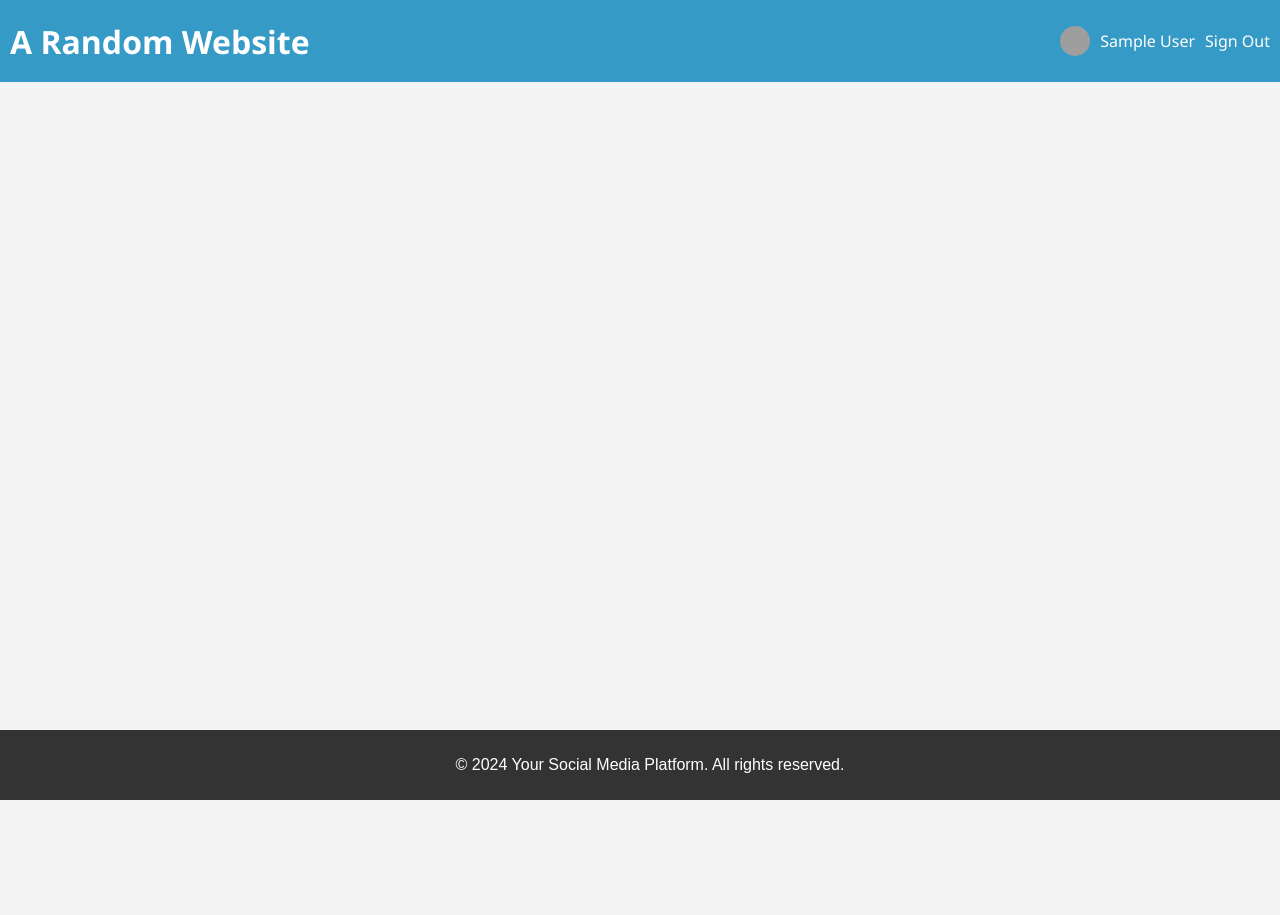
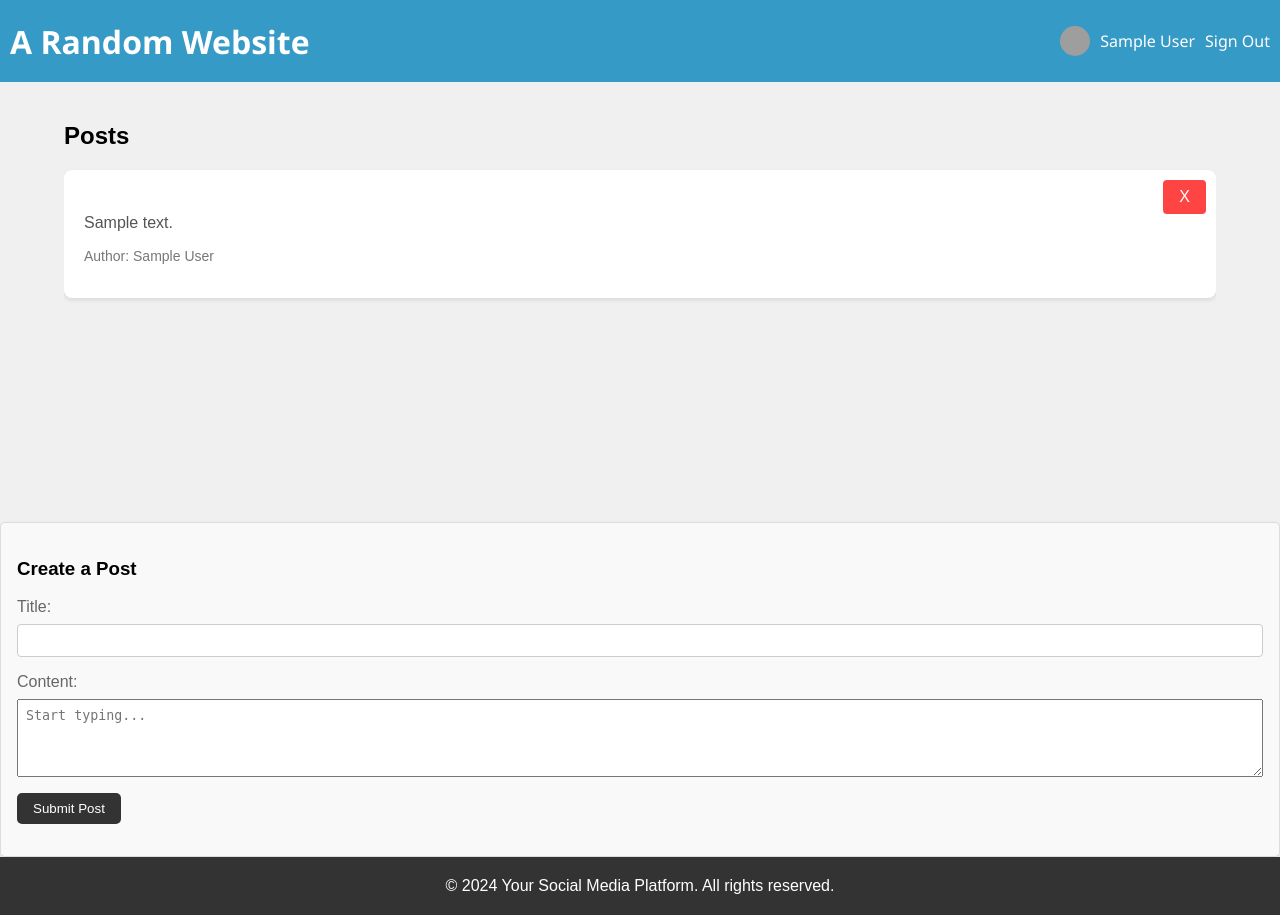
Before and after one commit to sshubham200/SOCIAL-MEDIA-PLATFORM, a Node server app: page / in a window 1280 px wide. Before the commit the page ends 800 px from the top, so only its background shows below. Run offline with Node 20, Linux system fonts and the light colour scheme; the visitor is signed in with stand-in values (Sample User, id 1); tables that the repository leaves empty hold one stand-in row (values such as "Sample post"); some libraries are stand-ins or nearby versions; grey boxes are pictures that could not be loaded.

Commit message:
chnages regarding adding post feature

```diff
--- a/assets/css/footer.css
+++ b/assets/css/footer.css
@@ -1,23 +1,19 @@
-    /* .footer   {
-        width: 100%;
-    background-color:#808080;
-    height: 10%;
-} */
-
-body {
-    font-family: Arial, sans-serif;
-    margin: 0;
-    padding: 0;
-    background-color: #f4f4f4;
+.footer {
+    background-color: #333;
+    color: #fff;
+    padding: 20px;
+    text-align: center;
 }
 
+.footer p {
+    margin: 0;
+}
 
-footer {
-    background-color: #333;
+.footer a {
     color: #fff;
-    padding: 10px;
-    text-align: center;
-    position: fixed;
-    bottom: 0;
-    width: 100%;
+    text-decoration: none;
 }
+
+.footer a:hover {
+    text-decoration: underline;
+}
--- a/assets/css/home.css
+++ b/assets/css/home.css
@@ -1,81 +1,89 @@
-        body {
-            font-family: Arial, sans-serif;
-            margin: 0;
-            padding: 0;
-            background-color: #f4f4f4;
+
+.post-form {
+    background-color: #f9f9f9;
+    border: 1px solid #ddd;
+    padding: 1rem;
+    border-radius: 5px;
+    margin-top: 20px;
+    box-shadow: 0 2px 4px rgba(0, 0, 0, 0.1);
 }
 
-        .container {
+.post-form label {
     display: flex;
-            justify-content: space-around;
-            align-items: center;
-            height: 100vh;
+    margin-bottom: 0.5rem;
 }
 
-        .form-container {
-            background-color: #fff;
-            padding: 20px;
-            border-radius: 8px;
-            box-shadow: 0 0 10px rgba(0, 0, 0, 0.1);
-            width: 300px;
-            text-align: center;
+.post-form input,
+.post-form textarea {
+    width: 100%;
+    padding: 0.5rem;
+    margin-bottom: 1rem;
 }
 
-        h2 {
+.post-form button {
+    background-color: #333;
+    color: #fff;
+    padding: 0.5rem 1rem;
+    border: none;
+    border-radius: 5px;
+    cursor: pointer;
+}
+
+ /* styling for post container */
+
+ .post-container {
+    width: 90%; /* Set a relative width (80% of the parent element's width) */
+    margin: 20px auto;
+    height: 400px;
+    overflow-y: auto;
+}
+
+
+.post {
+    background-color: #fff;
+    border-radius: 8px;
+    position: relative;
+    box-shadow: 0 2px 4px rgba(0, 0, 0, 0.1);
+    padding: 20px;
+    margin-bottom: 20px;
+}
+
+.post-title {
+    font-size: 24px;
+    margin-bottom: 10px;
     color: #333;
 }
 
-        .form-group {
-            margin-bottom: 20px;
+.post-content {
+    font-size: 16px;
+    color: #555;
 }
 
-        label {
-            display: block;
-            margin-bottom: 8px;
-            color: #666;
+.post-author {
+    font-size: 14px;
+    color: #777;
+    margin-top: 10px;
 }
 
-        input {
-            width: 100%;
-            padding: 10px;
-            box-sizing: border-box;
-            border: 1px solid #ccc;
-            border-radius: 4px;
+.no-posts-message {
+    font-size: 18px;
+    color: #777;
+    text-align: center;
+    margin-top: 20px;
 }
-
-        button {
-            background-color: #4caf50;
+.delete-post {
+    position: absolute;
+    top: 10px; /* Adjust this value based on your design */
+    right: 10px; /* Adjust this value based on your design */
+    background-color: #ff4444;
     color: #fff;
-            padding: 10px 15px;
-            border: none;
+    padding: 8px 16px;
+    text-decoration: none; /* Remove default underline for anchor tags */
     border-radius: 4px;
     cursor: pointer;
 }
-
-        button:hover {
-            background-color: #45a049;
 }
 
-        .separator {
-            margin: 20px 0;
-            text-align: center;
-            position: relative;
+.delete-post:hover {
+    background-color: #ff3333;
 }
-
-        .separator::before,
-        .separator::after {
-            content: "";
-            display: inline-block;
-            border-top: 1px solid #ddd;
-            width: 45%;
-            position: absolute;
-            top: 50%;
-        }
-
-        .separator::before {
-            right: 5%;
-        }
-
-        .separator::after {
-            left: 5%;
-        }
--- a/assets/css/layout.css
+++ b/assets/css/layout.css
@@ -1,7 +1,6 @@
 body {
+  font-family: 'Arial', sans-serif;
+  background-color: #f0f0f0;
   margin: 0;
-  height: 100%;
-  text-align: center;
-  background-color: #FFDC00;
-  display: block;
+  padding: 0;
 }
--- /dev/null
+++ b/assets/css/sign_in.css
@@ -0,0 +1,81 @@
+/* body {
+    font-family: Arial, sans-serif;
+    margin: 0;
+    padding: 0;
+    background-color: #f4f4f4;
+} */
+
+.container {
+    display: flex;
+    justify-content: space-around;
+    align-items: center;
+    height: 100vh;
+}
+
+.form-container {
+    background-color: #fff;
+    padding: 20px;
+    border-radius: 8px;
+    box-shadow: 0 0 10px rgba(0, 0, 0, 0.1);
+    width: 300px;
+    text-align: center;
+}
+
+h2 {
+    color: #333;
+}
+
+.form-group {
+    margin-bottom: 20px;
+}
+
+label {
+    display: block;
+    margin-bottom: 8px;
+    color: #666;
+}
+
+input {
+    width: 100%;
+    padding: 10px;
+    box-sizing: border-box;
+    border: 1px solid #ccc;
+    border-radius: 4px;
+}
+
+button {
+    background-color: #4caf50;
+    color: #fff;
+    padding: 10px 15px;
+    border: none;
+    border-radius: 4px;
+    cursor: pointer;
+}
+
+button:hover {
+    background-color: #45a049;
+}
+
+.separator {
+    margin: 20px 0;
+    text-align: center;
+    position: relative;
+}
+
+.separator::before,
+.separator::after {
+    content: "";
+    display: inline-block;
+    border-top: 1px solid #ddd;
+    width: 45%;
+    position: absolute;
+    top: 50%;
+}
+
+.separator::before {
+    right: 5%;
+}
+
+.separator::after {
+    left: 5%;
+}
--- a/controller/home_controller.js
+++ b/controller/home_controller.js
@@ -1,5 +1,24 @@
-module.exports.home = function(req,res){
-    return res.render('home',{
-        title: "Home"
-    });
+const { populate } = require('../models/post');
+const Post = require('../models/post');
+const User = require('../models/user');
+module.exports.home = async function(req,res){
+    try {
+        let posts= await Post.find({})
+        .populate('user')
+        // .populate({
+        //     path:'comments',
+        //     populate:{
+        //     path:'user'
+        //     }
+        // })
+        let users =await User.find({})
+        return res.render('home', {
+            title: "Home",
+            posts:  posts,
+            all_users: users
+        });
+    } catch (error) {
+        console.log(error);
+    }
+
 }
--- a/index.js
+++ b/index.js
@@ -5,6 +5,7 @@ const port = 8000;
 const expressLayout = require('express-ejs-layouts');
 const { urlencoded } = require('express');
 const session = require('express-session');
+const flash = require('express-flash');
 const passport = require('passport');
 const googleStrategy = require('./config/passport-google-Oauth-strategy');
 const passportLocal = require('./config/local-strategy');
@@ -62,6 +63,8 @@ app.use(googleStrategy.initialize());
 
 app.use('/',require('./routes'));
 
+app.use(flash());
+
 app.set('view engine','ejs');
 app.set('views','./views');
 
--- a/routes/posts.js
+++ b/routes/posts.js
@@ -2,7 +2,10 @@ const express = require('express');
 
 const router = express.Router();
 const postController = require('../controller/post_controller');
+const Passport = require('passport');
 
-router.get('/post',postController.post);
+router.post('/create',Passport.checkAuthentication,postController.create)
+router.get('/destroy/:id',Passport.checkAuthentication,postController.destroy);
+// router.get('/post',postController.post);
 
 module.exports = router;
--- a/views/home.ejs
+++ b/views/home.ejs
@@ -6,3 +6,48 @@
         <%- include ('user_sign_in'); %>
 
             <%}%>
+
+            <% if(locals.user){ %>
+
+            <section id ="users-feed">
+                <div class="post-container">
+                    <h1>Posts</h1>
+                <!-- <div> -->
+                <% if (posts.length > 0) { %>
+                <% posts.forEach(post => { %>
+                    <div class="post">
+                        <!-- <div> -->
+                        <h3 class="post-title"><%= post.title %></h3>
+                        <p class="post-content"><%= post.content %></p>
+                        <p class="post-author">Author: <%= post.user.name %></p>
+                    <!-- </div> -->
+                        <% if((locals.user) && (locals.user.id == post.user.id)){ %>
+                            <a class="delete-post" href="/posts/destroy/<%= post.id %>">X
+                                    <!-- <i class="fa fa-window-close"></i> -->
+                                    </a>
+                            <%}%>
+                        <!-- Add more post details as needed -->
+                    </div>
+                <% }); %>
+
+                <% } else { %>
+                    <p class="no-posts-message">No posts available.</p>
+                <% } %>
+
+                </div>
+
+                <div class="post-form">
+                        <h3>Create a Post</h3>
+
+                        <form action="posts/create" class="postForm" id ="new-post" method ="post">
+                            <label for="title">Title:</label>
+                            <input type="text" id="title" name="title" >
+
+                            <label for="content">Content:</label>
+                            <textarea id="content" name="content" rows="4" placeholder="Start typing..." required></textarea>
+
+                            <button type="submit">Submit Post</button>
+                        </form>
+                </div>
+            </section>
+        <%}%>
--- a/views/layout.ejs
+++ b/views/layout.ejs
@@ -7,6 +7,7 @@
         <link rel="stylesheet" href="/css/header.css">
         <link rel="stylesheet" href="/css/footer.css">
         <link rel="stylesheet" href="/css/home.css">
+        <link rel="stylesheet" href="/css/sign_in.css">
 
     </head>
     <body>
--- a/views/user_sign_in.ejs
+++ b/views/user_sign_in.ejs
@@ -1,4 +1,4 @@
-<body>
+
     <div class="container">
         <div class="form-container" id="signin-form">
             <h2>Sign In</h2>
@@ -22,8 +22,6 @@
     </div>
 
 
-</body>
-
 
 
 
```
Also changed, not shown: controller/post_controller.js (+45 -3 lines), models/comments.js (added, +21 -0 lines), models/post.js (added, +29 -0 lines), views/user_sign_up.ejs (+0 -31 lines). Lines whose indentation alone changed are shown as unchanged.
